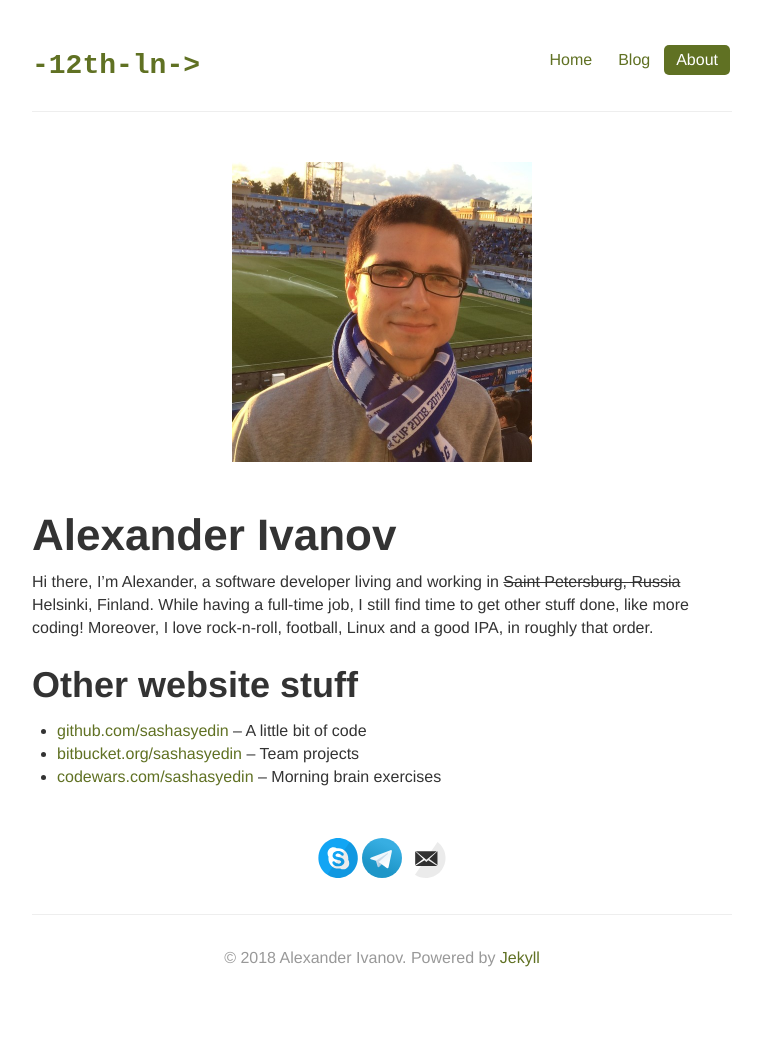
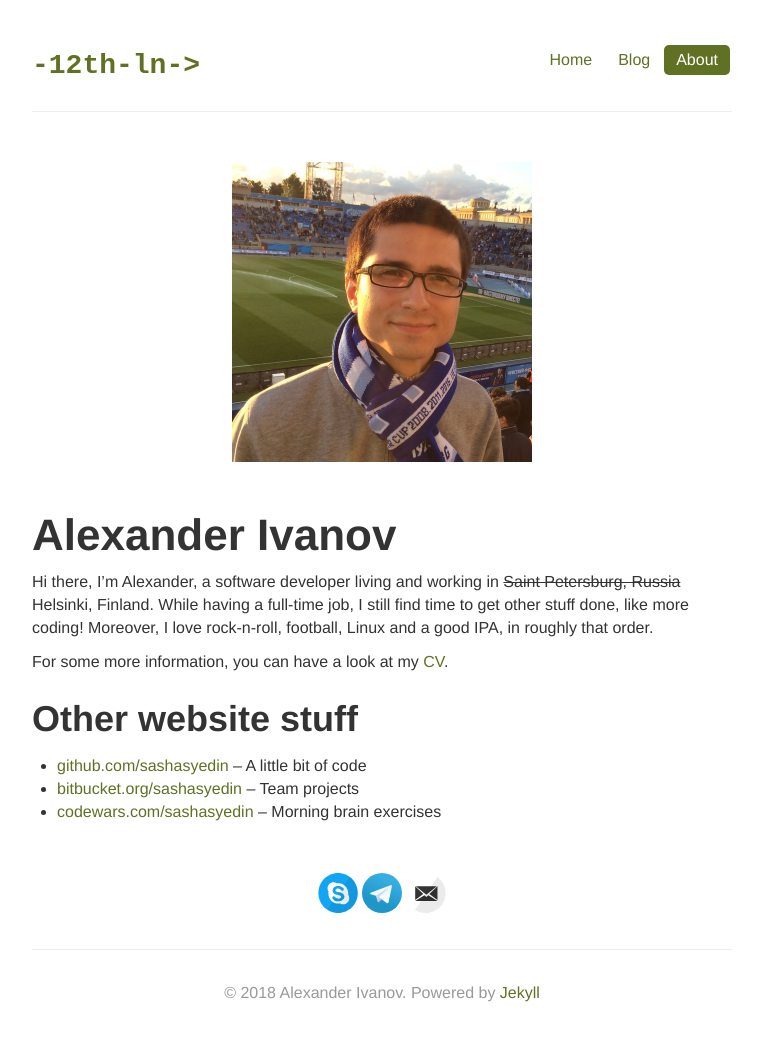
Before and after one commit to sashasyedin/twelfthlane.net, a Jekyll site: the page built from about.md, in a window 1280 px wide. Shown: the whole page, without its empty margins (258-1021 px from the left). Built offline with Jekyll 4.4.1, drawn with Linux system fonts in a browser that asks for light colours; before the commit the page ends 1021 px from its top, so only the background shows below that.

Commit message:
Add a resume file

```diff
--- a/about.md
+++ b/about.md
@@ -12,6 +12,9 @@ title: About Me
 		While having a full-time job, I still find time to get other stuff done, like more coding!
 		Moreover, I love rock-n-roll, football, Linux and a good IPA, in roughly that order.
 	</p>
+	<p markdown="1">
+		For some more information, you can have a look at my [CV]({{ site.url }}/download/cv_12_2018.pdf).
+	</p>
 </div>
 
 ## Other website stuff
```
Also changed, not shown: 2 other files.
